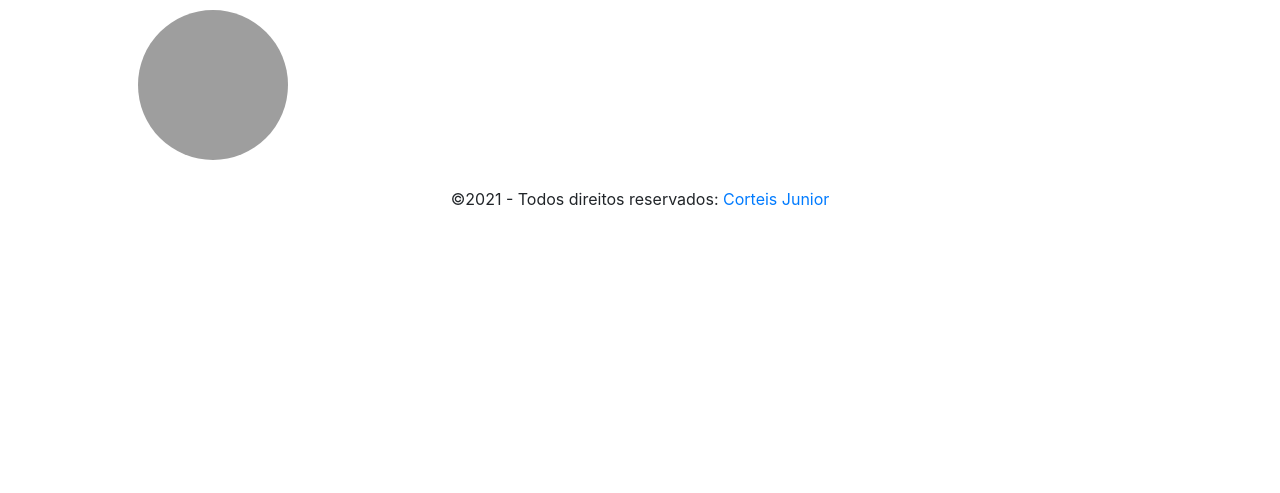
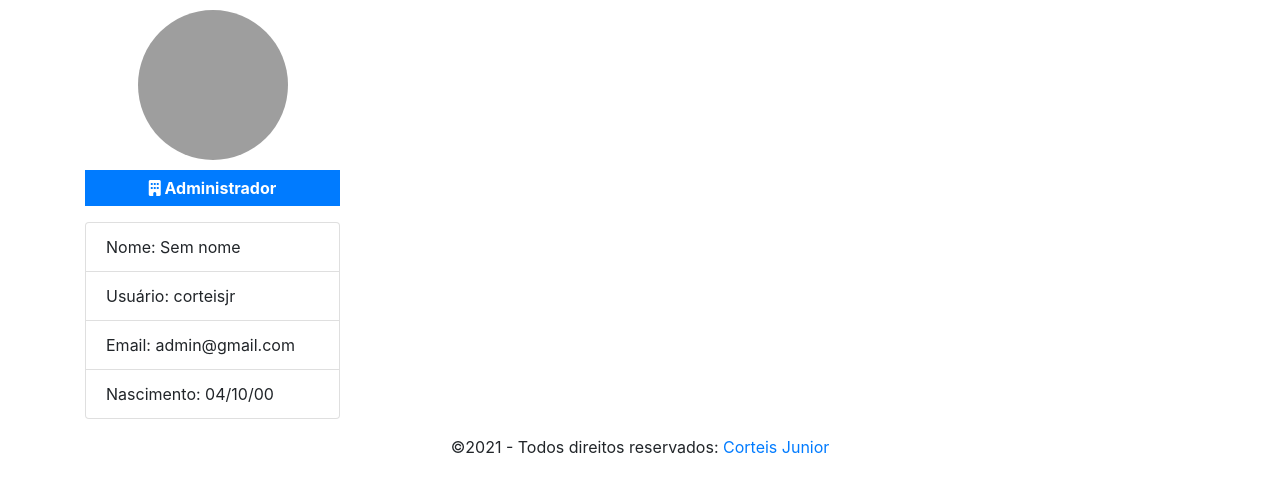
Before and after one commit to corteisjr/MedicSearch, a Django app: page /profile/1 in a window 1280 px wide. Shown: the part 56-549 px from the top of the page. Run offline with Django 3.2, Linux system fonts and the light colour scheme; data comes from the database, SQL or seed files in the repository; both versions use the stored data as it was after the commit; some libraries are stand-ins or nearby versions; grey boxes are pictures that could not be loaded.

Commit message:
Template para médicos e doctores adicionados

```diff
--- a/medicSearch/templates/profile/profile.html
+++ b/medicSearch/templates/profile/profile.html
@@ -19,13 +19,38 @@
                     <div id="image-profile" style="background-image: url('/media/{{profile.image}}');"></div>
 
                     {% if profile.role == 1 %}
-                        <p class="badge badge-primary text-center"></p>
+                        <p class="badge badge-primary text-center" id="badge-role"><i class="fa fa-building"></i> Administrador</p>
+                        {% elif  profile.role == 2 %}
+                            <p class="badge badge-primary text-center" id="badge-role"><i class="fa fa-user-md"></i> Doctor(a) </p>
+                        {% else %}
+                            <p class="badge badge-primary text-center" id="badge-role"><i class="fa fa-user"></i> Paciente</p>
                     {% endif %}
 
+
+                    {% if profile.user.id == request.user.id  %}
+                        <a href="#" id="icon-edit"><i class="fa fa-edit"></i></a>
+                    {% endif %}
+
+                      <ul class="list-group">
+                          <li class="list-group-item">Nome: {{profile.user.get_full_name | default:"Sem nome"}}</li>
+                          <li class="list-group-item">Usuário: {{profile.user.username | default:"Sem usuário"}}</li>
+                          <li class="list-group-item">Email: {{profile.user.email | default:"Sem e-mail"}}</li>
+                          <li class="list-group-item">Nascimento: {{profile.birthday | date:'d/m/y' | default:"Sem data"}}</li>
+
+
+                          {% if profile.role == 2 %}
+                              <li class="list-group-item">Nota: {{profile.show_scoring_average }}</li>
+                              <li class="list-group-item">Especialidades: {{ profile.specialties.all | join:". "}}</li>
+                          {% endif %}
+                      </ul>
                 </div>
-                <div class="col-xs-12 col-md-9" id="favorites-area"></div>
-                <div class="col-xs-12 col-md-3" id="addresses-area"></div>
-                <div class="col-xs-12 col-md-6" id="ratings-area"></div>
+
+                {% if profile.role == 1 or profile.roel == 3 %}
+                    <div class="col-xs-12 col-md-9" id="favorites-area"></div>
+                    {% else %}
+                    <div class="col-xs-12 col-md-3" id="addresses-area"></div>
+                    <div class="col-xs-12 col-md-6" id="ratings-area"></div>
+                {% endif %}
             </div>
         </div>
     </div>
--- a/medicSearch/views/ProfileView.py
+++ b/medicSearch/views/ProfileView.py
@@ -10,7 +10,7 @@ def list_profile_view(request, id=None):
     elif id is not None:
         profile = Profile.objects.filter(user__id=id).first()
     elif not request.user.is_authenticated:
-        return redirect(to='/')
+        return redirect(to=' /')
 
     favorites = profile.show_favorites()
     if len(favorites) > 0:
```
Also changed, not shown: medicSearch/views/MedicView.py (+10 -10 lines), medicSearchAdmin/db.sqlite3.
